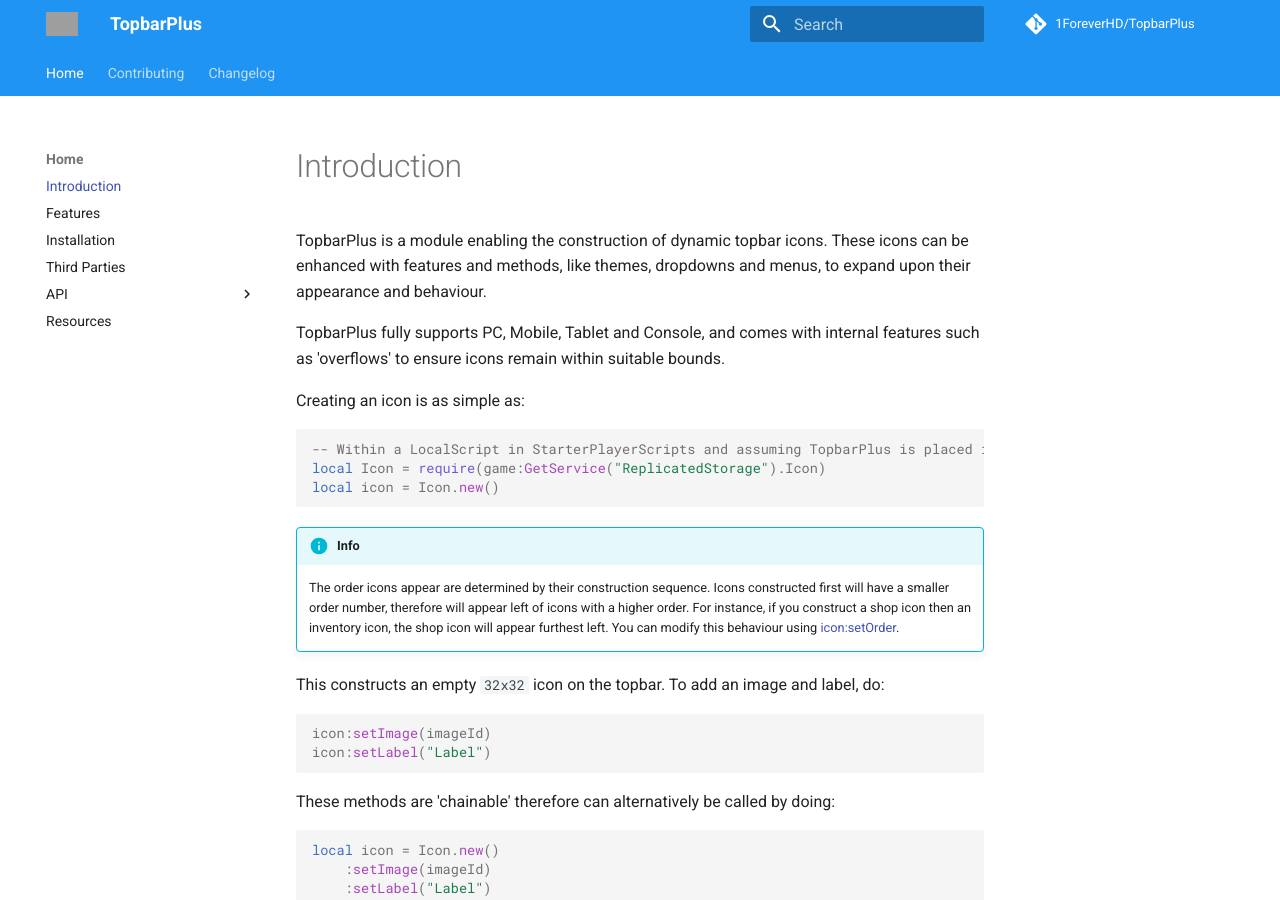
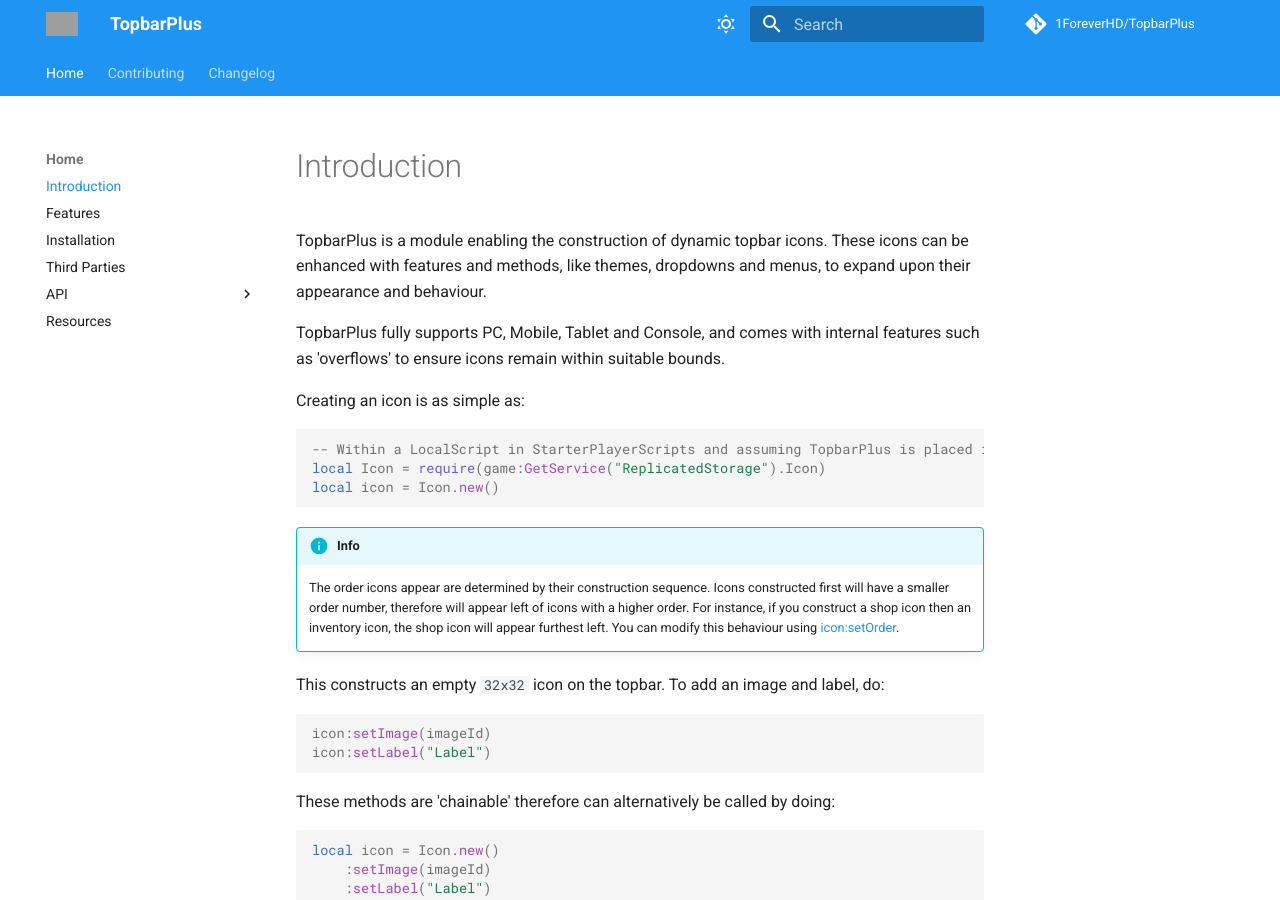
Before and after one commit to 1ForeverHD/TopbarPlus, an MkDocs documentation site: the page built from docs/index.md, in a window 1280 px wide and 900 px high. Built offline with MkDocs 1.6.1 and Material for MkDocs 9.7.7, drawn with Linux system fonts in a browser that asks for light colours; comment, search, counter and statistics services are not loaded; grey boxes are pictures that could not be loaded.

Commit message:
mkdocs and tags

```diff
--- a/docs/javascripts/tags.js
+++ b/docs/javascripts/tags.js
@@ -39,27 +39,35 @@
     display: inline;
 }`
 
-var inner = document.body.innerHTML
-inner = inner.replace(/{read-only}/g, '<p class="tag read-only">read-only</p>');
-inner = inner.replace(/{static}/g, '<p class="tag static">static</p>');
-inner = inner.replace(/{server-only}/g, '<p class="tag server-only">server-only</p>');
-inner = inner.replace(/{client-only}/g, '<p class="tag client-only">client-only</p>');
-inner = inner.replace(/{deprecated}/g, '<p class="tag deprecated">deprecated</p>');
-inner = inner.replace(/{chainable}/g, '<p class="tag chainable">chainable</p>');
-inner = inner.replace(/{unstable}/g, '<p class="tag unstable">unstable</p>');
-inner = inner.replace(/{toggleable}/g, '<p class="tag toggleable">toggleable</p>');
-document.body.innerHTML = inner
+var replaceStuff = [
+	["{read-only}", '<p class="tag read-only">read-only</p>'],
+	["{static}", '<p class="tag static">static</p>'],
+	["{server-only}", '<p class="tag server-only">server-only</p>'],
+	["{client-only}", '<p class="tag client-only">client-only</p>'],
+	["{deprecated}", '<p class="tag deprecated">deprecated</p>'],
+	["{chainable}", '<p class="tag chainable">chainable</p>'],
+	["{unstable}", '<p class="tag unstable">unstable</p>'],
+	["{toggleable}", '<p class="tag toggleable">toggleable</p>'],
+];
+
+function replace(element, from, to) {
+	if (element.childNodes.length) {
+		element.childNodes.forEach(child => replace(child, from, to));
+	} else {
+		const cont = element.textContent;
+		if (cont && cont.includes(from)) {
+			var newElement = document.createElement("p");
+			element.parentNode.replaceWith(newElement);
+			newElement.outerHTML = to;
+		}
+	}
+};
+
+for (var i = 0; i < replaceStuff.length; i++) {
+	replace(document.body, replaceStuff[i][0], replaceStuff[i][1]);
+}
 
 const styleElement = document.createElement("style")
 styleElement.innerHTML = style
 
 document.head.appendChild(styleElement)
-
-function cleaner(el) {
-	if (el.innerHTML === '&nbsp;' || el.innerHTML === '') {
-		el.parentNode.removeChild(el);
-	}
-}
-
-const elements = document.querySelectorAll('p');
-elements.forEach(cleaner);
--- a/mkdocs.yml
+++ b/mkdocs.yml
@@ -16,9 +16,22 @@
     #- navigation.instant
     #- navigation.sections
   palette:
-    primary: blue
-    accent: blue
-    scheme: preference
+    # Light mode
+    - media: "(prefers-color-scheme: light)"
+      scheme: default
+      primary: blue
+      accent: blue
+      toggle:
+        icon: material/weather-sunny
+        name: Switch to dark mode
+    # Dark mode
+    - media: "(prefers-color-scheme: dark)"
+      scheme: slate
+      primary: blue
+      accent: blue
+      toggle:
+        icon: material/weather-night
+        name: Switch to light mode
   highlightjs: true
   hljs_languages:
     - lua
```
Lines whose indentation alone changed are shown as unchanged.
